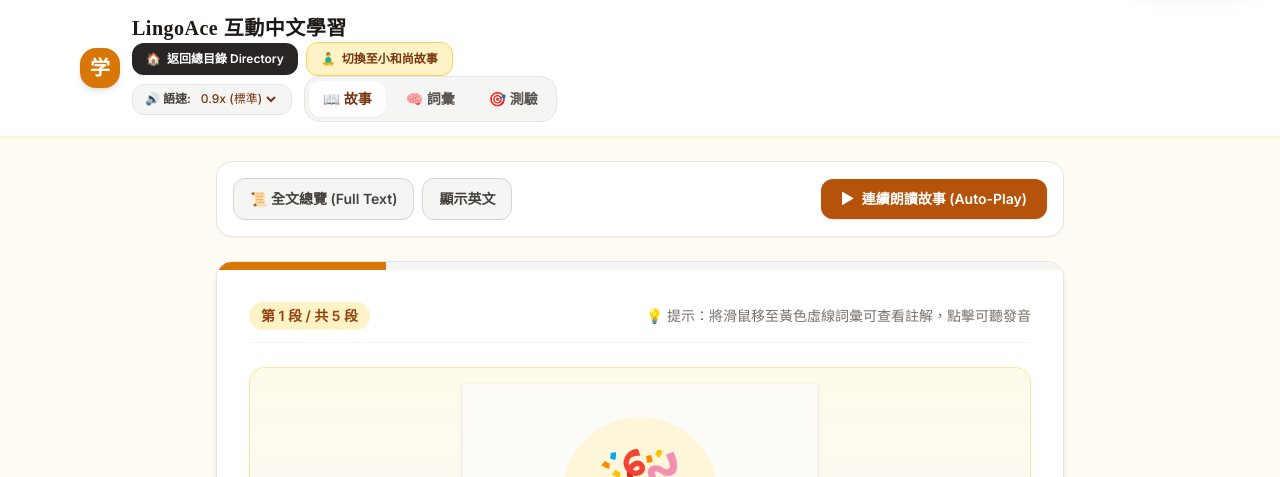
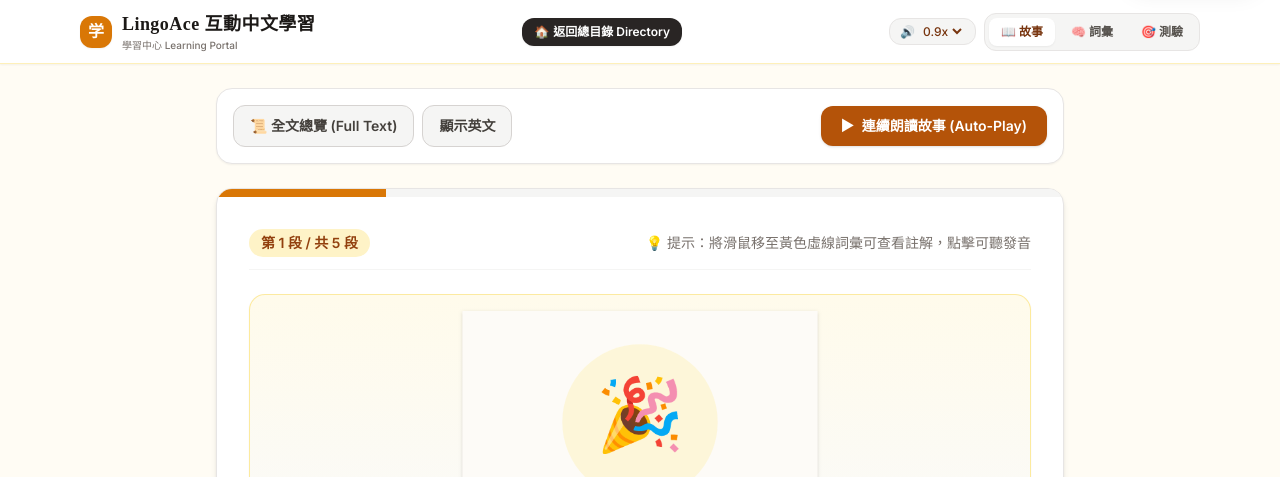
Before and after one commit to Jactong-san/learning, a plain HTML site: page Hazel_LA_20261107.html in a window 1280 px wide. Shown: the top 477 px of the page. Drawn offline with nearby package versions, Linux system fonts and the light colour scheme.

Commit message:
Update Hazel_LA_20261107.html

```diff
--- a/Hazel_LA_20261107.html
+++ b/Hazel_LA_20261107.html
@@ -70,45 +70,45 @@
 
   <!-- Header -->
   <header class="bg-white border-b border-amber-200/60 sticky top-0 z-40 shadow-sm">
-    <div class="max-w-6xl mx-auto px-4 py-3.5 flex flex-col md:flex-row items-center justify-between gap-4">
-      <div class="flex items-center space-x-3">
-        <div class="w-10 h-10 rounded-2xl bg-amber-600 text-white flex items-center justify-center font-serif font-bold text-xl shadow-md">
+    <div class="max-w-6xl mx-auto px-4 py-2.5 flex flex-col md:flex-row items-center justify-between gap-2">
+      <div class="flex items-center space-x-2.5">
+        <div class="w-8 h-8 rounded-xl bg-amber-600 text-white flex items-center justify-center font-serif font-bold text-base shadow-sm">
           学
         </div>
         <div>
-          <h1 class="font-serif font-bold text-lg md:text-xl text-stone-900 tracking-wide">LingoAce 互動中文學習</h1>
-      <!-- Quick Switch back to Master Directory & Little Monk App with exact /learning/ URLs -->
+          <h1 class="font-serif font-bold text-base md:text-lg text-stone-900 tracking-wide">LingoAce 互動中文學習</h1>
+          <p class="text-[10px] text-stone-500 font-medium">學習中心 Learning Portal</p>
+        </div>
+      </div>
+
+      <!-- Quick Switch back to Master Directory Only (Yellow switch removed) -->
       <div class="flex items-center space-x-2">
-        <a href="https://jactong-san.github.io/learning/" class="bg-stone-800 hover:bg-stone-900 text-white px-3.5 py-2 rounded-xl text-xs font-semibold flex items-center space-x-1.5 transition-colors shadow-sm">
+        <a href="https://jactong-san.github.io/learning/" class="bg-stone-800 hover:bg-stone-900 text-white px-3 py-1.5 rounded-xl text-xs font-semibold flex items-center space-x-1 transition-colors shadow-sm">
           <span>🏠</span>
           <span>返回總目錄 Directory</span>
-        </a>
-        <a href="https://jactong-san.github.io/learning/little-monk.html" class="bg-amber-100 hover:bg-amber-200 text-amber-900 px-3.5 py-2 rounded-xl text-xs font-semibold flex items-center space-x-1.5 transition-colors border border-amber-300 shadow-sm">
-          <span>🧘‍♂️</span>
-          <span>切換至小和尚故事</span>
         </a>
       </div>
 
       <!-- Controls & Tabs -->
-      <div class="flex items-center space-x-2 md:space-x-3 flex-wrap justify-end">
-        <div class="flex items-center space-x-1.5 bg-stone-100 px-3 py-1.5 rounded-xl border border-stone-200 text-xs font-semibold text-stone-700">
-          <span>🔊 語速:</span>
+      <div class="flex items-center space-x-2 flex-wrap justify-end">
+        <div class="flex items-center space-x-1 bg-stone-100 px-2.5 py-1 rounded-xl border border-stone-200 text-xs font-semibold text-stone-700">
+          <span>🔊</span>
           <select id="audioSpeedSelect" onchange="changeAudioSpeed(this.value)" class="bg-transparent font-medium text-amber-900 outline-none cursor-pointer">
-            <option value="0.7">0.7x (慢速)</option>
-            <option value="0.9" selected>0.9x (標準)</option>
-            <option value="1.2">1.2x (快速)</option>
+            <option value="0.7">0.7x</option>
+            <option value="0.9" selected>0.9x</option>
+            <option value="1.2">1.2x</option>
           </select>
         </div>
 
         <!-- Navigation Tabs -->
-        <div class="flex items-center space-x-1.5 bg-stone-100 p-1 rounded-2xl border border-stone-200">
-          <button onclick="switchTab('story')" id="navTab-story" class="px-3.5 py-2 rounded-xl text-xs md:text-sm font-semibold transition-all bg-white text-amber-900 shadow-sm">
+        <div class="flex items-center space-x-1 bg-stone-100 p-1 rounded-xl border border-stone-200">
+          <button onclick="switchTab('story')" id="navTab-story" class="px-3 py-1.5 rounded-lg text-xs font-semibold transition-all bg-white text-amber-900 shadow-sm">
             📖 故事
           </button>
-          <button onclick="switchTab('vocab')" id="navTab-vocab" class="px-3.5 py-2 rounded-xl text-xs md:text-sm font-semibold transition-all text-stone-600 hover:text-stone-900">
+          <button onclick="switchTab('vocab')" id="navTab-vocab" class="px-3 py-1.5 rounded-lg text-xs font-semibold transition-all text-stone-600 hover:text-stone-900">
             🧠 詞彙
           </button>
-          <button onclick="switchTab('quiz')" id="navTab-quiz" class="px-3.5 py-2 rounded-xl text-xs md:text-sm font-semibold transition-all text-stone-600 hover:text-stone-900">
+          <button onclick="switchTab('quiz')" id="navTab-quiz" class="px-3 py-1.5 rounded-lg text-xs font-semibold transition-all text-stone-600 hover:text-stone-900">
             🎯 測驗
           </button>
         </div>
```
